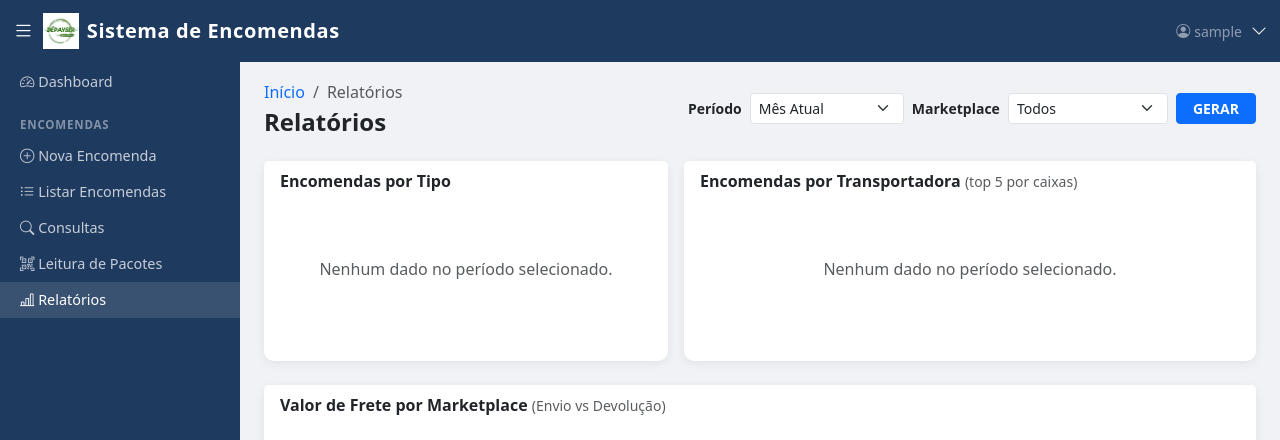
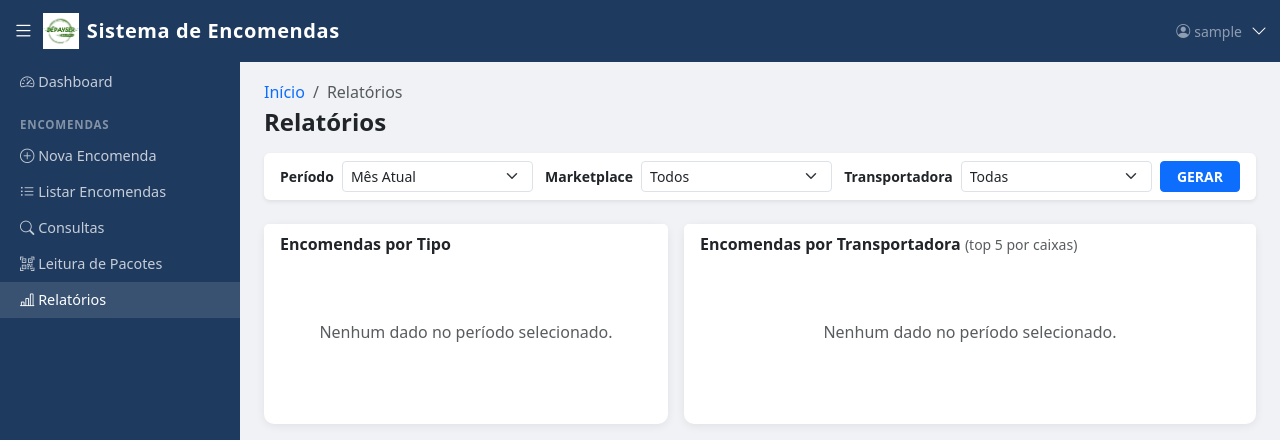
Before and after one commit to andersonssilva2801/sistema-encomenda, a Flask app: page /relatorios/ in a window 1280 px wide. Shown: the top 440 px of the page. Run offline with Flask 3, Linux system fonts and the light colour scheme; the visitor is signed in with stand-in values (Sample User, id 1); data that the repository does not hold is empty.

Commit message:
feat: adiciona filtro por Transportadora na pagina de Relatorios
Co-Authored-By: Claude Sonnet 4.6 <noreply@anthropic.com>

```diff
--- a/app/routes/relatorios.py
+++ b/app/routes/relatorios.py
@@ -47,15 +47,21 @@ def index():
         periodo = 'mes_atual'
     inicio, fim = _datas_periodo(periodo)
 
-    # Filtro de marketplace
+    # Filtros de marketplace e transportadora
     marketplace_id = request.args.get('marketplace_id', '', type=str)
     marketplace_id = int(marketplace_id) if marketplace_id.isdigit() else None
     marketplaces = Marketplace.query.filter_by(ativo=True).order_by(Marketplace.nome).all()
 
-    # Filtros-base de período (e marketplace quando selecionado)
+    transportadora_id = request.args.get('transportadora_id', '', type=str)
+    transportadora_id = int(transportadora_id) if transportadora_id.isdigit() else None
+    transportadoras = Transportadora.query.order_by(Transportadora.nome).all()
+
+    # Filtros-base de período + marketplace + transportadora
     filtros_base = [Encomenda.data_envio.between(inicio, fim)]
     if marketplace_id:
         filtros_base.append(Encomenda.marketplace_id == marketplace_id)
+    if transportadora_id:
+        filtros_base.append(Encomenda.transportadora_id == transportadora_id)
 
     base = Encomenda.query.filter(*filtros_base)
 
@@ -148,6 +154,8 @@ def index():
         periodos=PERIODOS,
         marketplace_id=marketplace_id,
         marketplaces=marketplaces,
+        transportadora_id=transportadora_id,
+        transportadoras=transportadoras,
         total_encomendas=total_encomendas,
         total_caixas=int(total_caixas),
         valor_total_frete=valor_total_frete,
--- a/app/templates/relatorios/index.html
+++ b/app/templates/relatorios/index.html
@@ -22,9 +22,8 @@
 {% endblock %}
 
 {% block content %}
-<!-- Breadcrumb + cabeçalho -->
-<div class="d-flex justify-content-between align-items-center mb-4 flex-wrap gap-2">
-  <div>
+<!-- Cabeçalho -->
+<div class="mb-3">
   <nav aria-label="breadcrumb">
     <ol class="breadcrumb mb-1">
       <li class="breadcrumb-item"><a href="{{ url_for('dashboard.index') }}" class="text-decoration-none">Início</a></li>
@@ -34,24 +33,34 @@
   <h4 class="mb-0 fw-bold">Relatórios</h4>
 </div>
 
-  <!-- Filtros: período + marketplace numa linha só -->
+<!-- Barra de filtros (linha única, largura total) -->
+<div class="card border-0 shadow-sm mb-4">
+  <div class="card-body py-2">
     <form method="GET" action="{{ url_for('relatorios.index') }}"
           class="d-flex gap-2 align-items-center flex-nowrap">
       <label class="form-label mb-0 fw-semibold text-nowrap small">Período</label>
-    <select name="periodo" class="form-select form-select-sm" style="min-width:150px">
+      <select name="periodo" class="form-select form-select-sm" style="min-width:140px">
         {% for valor, nome in periodos %}
           <option value="{{ valor }}" {{ 'selected' if periodo == valor }}>{{ nome }}</option>
         {% endfor %}
       </select>
-    <label class="form-label mb-0 fw-semibold text-nowrap small">Marketplace</label>
-    <select name="marketplace_id" class="form-select form-select-sm" style="min-width:160px">
+      <label class="form-label mb-0 fw-semibold text-nowrap small ms-1">Marketplace</label>
+      <select name="marketplace_id" class="form-select form-select-sm" style="min-width:150px">
         <option value="">Todos</option>
         {% for mp in marketplaces %}
           <option value="{{ mp.id }}" {{ 'selected' if marketplace_id == mp.id }}>{{ mp.nome }}</option>
         {% endfor %}
       </select>
-    <button type="submit" class="btn btn-primary btn-sm fw-semibold px-3 text-nowrap">GERAR</button>
+      <label class="form-label mb-0 fw-semibold text-nowrap small ms-1">Transportadora</label>
+      <select name="transportadora_id" class="form-select form-select-sm" style="min-width:150px">
+        <option value="">Todas</option>
+        {% for t in transportadoras %}
+          <option value="{{ t.id }}" {{ 'selected' if transportadora_id == t.id }}>{{ t.nome }}</option>
+        {% endfor %}
+      </select>
+      <button type="submit" class="btn btn-primary btn-sm fw-semibold px-3 text-nowrap ms-auto">GERAR</button>
     </form>
+  </div>
 </div>
 
 <!-- Gráficos -->
```
Lines whose indentation alone changed are shown as unchanged.
